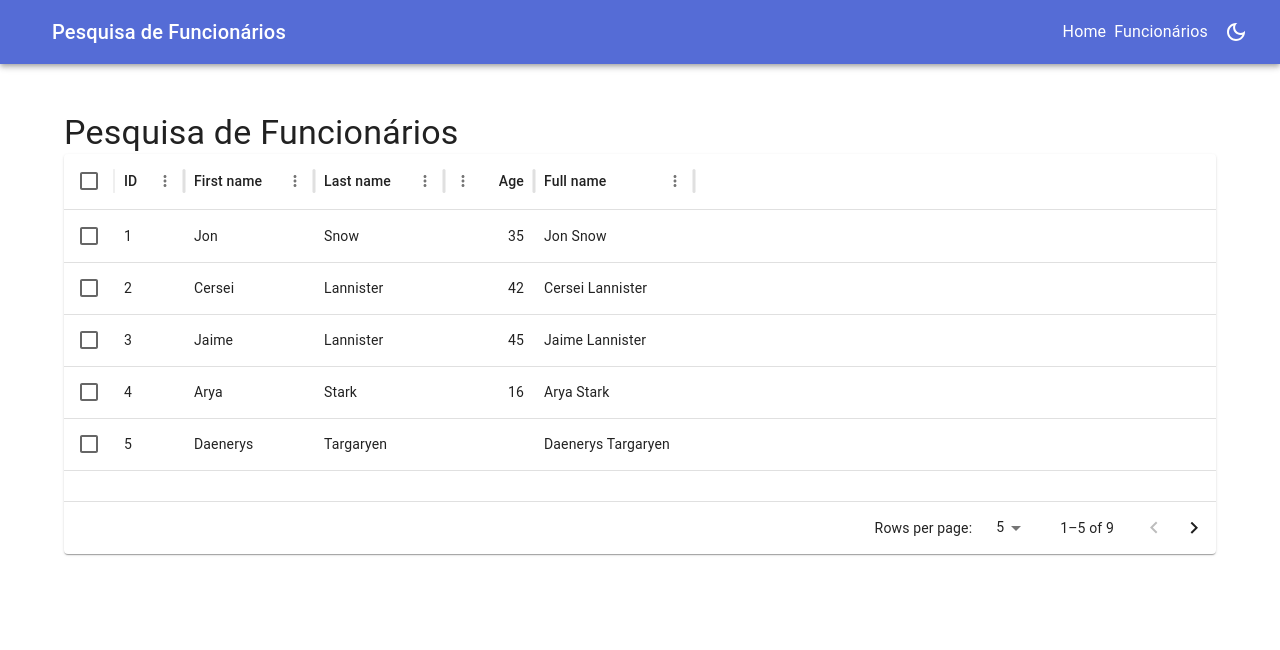
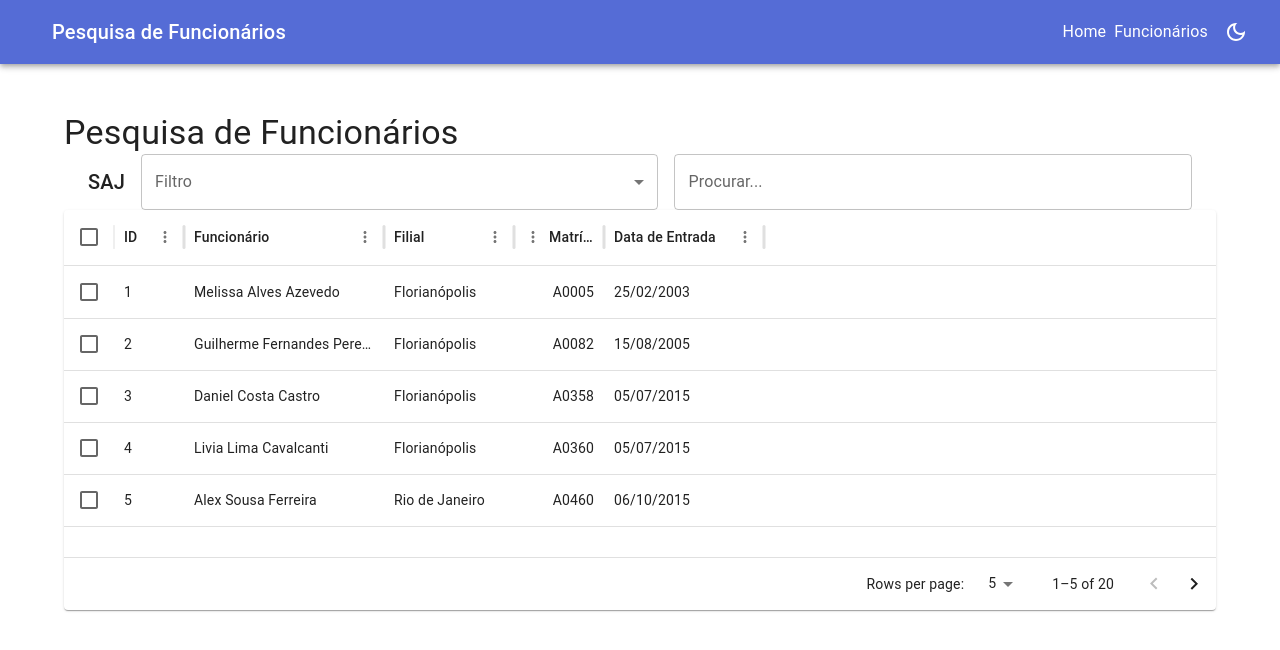
Before and after one commit to victorsantss/react-app, a React (Vite) app: page /funcionarios in a window 1280 px wide. Shown: the top 650 px of the page. Built offline with nearby package versions, Linux system fonts and the light colour scheme; data requests are answered from the project's data file.

Commit message:
feat: add table filters

```diff
--- a/src/view/components/DataTable.tsx
+++ /dev/null
@@ -1,51 +0,0 @@
-import { DataGrid, GridColDef } from '@mui/x-data-grid';
-import Paper from '@mui/material/Paper';
-
-const columns: GridColDef[] = [
-  { field: 'id', headerName: 'ID', width: 70 },
-  { field: 'firstName', headerName: 'First name', width: 130 },
-  { field: 'lastName', headerName: 'Last name', width: 130 },
-  {
-    field: 'age',
-    headerName: 'Age',
-    type: 'number',
-    width: 90,
-  },
-  {
-    field: 'fullName',
-    headerName: 'Full name',
-    description: 'This column has a value getter and is not sortable.',
-    sortable: false,
-    width: 160,
-    valueGetter: (value, row) => `${row.firstName || ''} ${row.lastName || ''}`,
-  },
-];
-
-const rows = [
-  { id: 1, lastName: 'Snow', firstName: 'Jon', age: 35 },
-  { id: 2, lastName: 'Lannister', firstName: 'Cersei', age: 42 },
-  { id: 3, lastName: 'Lannister', firstName: 'Jaime', age: 45 },
-  { id: 4, lastName: 'Stark', firstName: 'Arya', age: 16 },
-  { id: 5, lastName: 'Targaryen', firstName: 'Daenerys', age: null },
-  { id: 6, lastName: 'Melisandre', firstName: null, age: 150 },
-  { id: 7, lastName: 'Clifford', firstName: 'Ferrara', age: 44 },
-  { id: 8, lastName: 'Frances', firstName: 'Rossini', age: 36 },
-  { id: 9, lastName: 'Roxie', firstName: 'Harvey', age: 65 },
-];
-
-const paginationModel = { page: 0, pageSize: 5 };
-
-export default function DataTable() {
-  return (
-    <Paper sx={{ height: 400, width: '100%' }}>
-      <DataGrid
-        rows={rows}
-        columns={columns}
-        initialState={{ pagination: { paginationModel } }}
-        pageSizeOptions={[5, 10]}
-        checkboxSelection
-        sx={{ border: 0 }}
-      />
-    </Paper>
-  );
-}
--- /dev/null
+++ b/src/view/components/EmployeesTable.tsx
@@ -0,0 +1,47 @@
+import { DataGrid, GridColDef } from '@mui/x-data-grid';
+import Paper from '@mui/material/Paper';
+import { useEffect, useState } from 'react';
+
+const columns: GridColDef[] = [
+  { field: 'id', headerName: 'ID', width: 70 },
+  { field: 'nome', headerName: 'Funcionário', width: 200 },
+  { field: 'filial', headerName: 'Filial', width: 130 },
+  {
+    field: 'matricula',
+    headerName: 'Matrícula',
+    type: 'number',
+    width: 90,
+  },
+  {
+    field: 'dataAdmissao',
+    headerName: 'Data de Entrada',
+    width: 160,
+  },
+];
+
+const paginationModel = { page: 0, pageSize: 5 };
+
+export default function EmployeesTable() {
+  const [rows, setRows] = useState([]);
+
+  useEffect(() => {
+    fetch('http://localhost:5000/funcionarios')
+      .then((response) => response.json())
+      .then((data) => {
+        setRows(data);
+      });
+  }, []);
+
+  return (
+    <Paper sx={{ height: 400, width: '100%' }}>
+      <DataGrid
+        rows={rows}
+        columns={columns}
+        initialState={{ pagination: { paginationModel } }}
+        pageSizeOptions={[5, 10]}
+        checkboxSelection
+        sx={{ border: 0 }}
+      />
+    </Paper>
+  );
+}
--- /dev/null
+++ b/src/view/components/EmployeesTableFilter.tsx
@@ -0,0 +1,36 @@
+import { Box, Container, FormControl, InputLabel, MenuItem, Select, SelectChangeEvent, TextField, Typography } from "@mui/material";
+import { useState } from "react";
+
+export function EmployeesTableFilter() {
+  const [age, setAge] = useState('');
+
+  const handleChange = (event: SelectChangeEvent) => {
+    setAge(event.target.value as string);
+  };
+
+  return (
+    <Container>
+      <Box
+        component="form"
+        sx={{ display: 'flex', alignItems: 'center', gap: 2 }}
+      >
+        <Typography variant="h6">SAJ</Typography>
+        <FormControl sx={{ width: "50%" }}>
+          <InputLabel id="demo-simple-select-label">Filtro</InputLabel>
+          <Select
+            labelId="demo-simple-select-label"
+            id="demo-simple-select"
+            value={age}
+            label="Age"
+            onChange={handleChange}
+          >
+            <MenuItem value={10}>Funcionário</MenuItem>
+            <MenuItem value={20}>Filial</MenuItem>
+            <MenuItem value={30}>Matrícula</MenuItem>
+          </Select>
+        </FormControl>
+        <TextField sx={{ width: "50%" }} label="Procurar..." variant="outlined" />
+      </Box>
+    </Container>
+  )
+}
--- a/src/view/pages/Employees/index.tsx
+++ b/src/view/pages/Employees/index.tsx
@@ -1,11 +1,13 @@
 import { Container, Typography } from "@mui/material";
-import DataTable from "../../components/DataTable";
+import EmployeesTable from "../../components/EmployeesTable";
+import { EmployeesTableFilter } from "../../components/EmployeesTableFilter";
 
 export function Employees() {
   return (
     <Container sx={{ maxWidth: 980, marginTop: 6 }}>
       <Typography variant="h4">Pesquisa de Funcionários</Typography>
-      <DataTable />
+      <EmployeesTableFilter />
+      <EmployeesTable />
     </Container>
   )
 }
```
Also changed, not shown: 1 other file (tests, documents, lock files or other folders).
